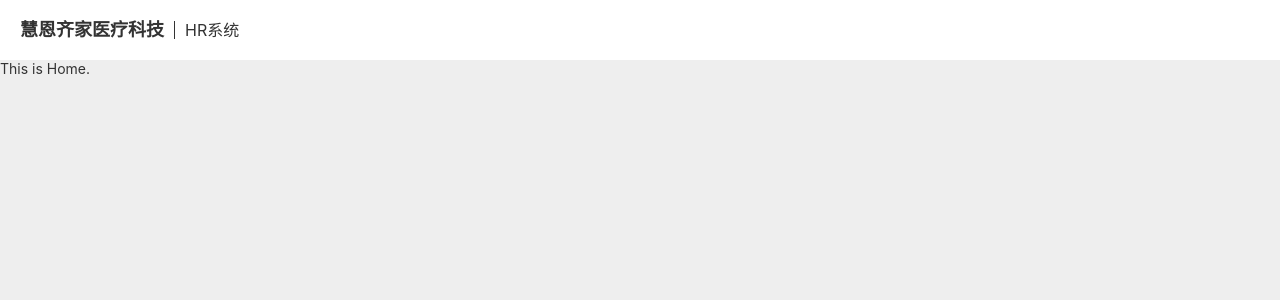
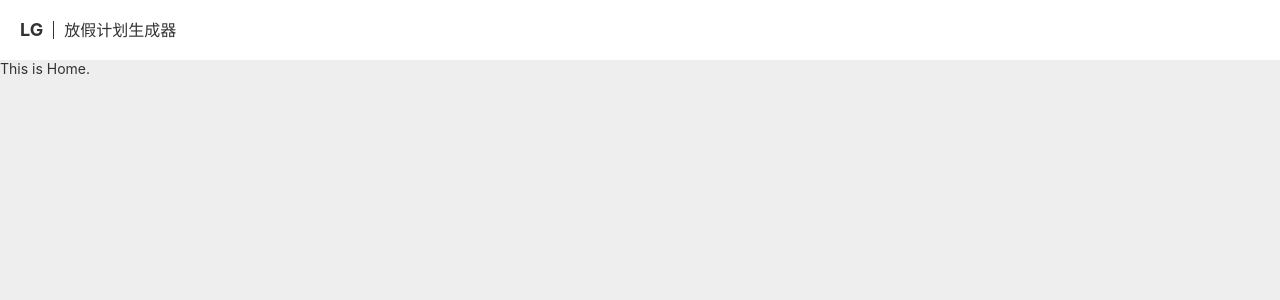
Before and after one commit to NathanCong/lg-hpg, a Vue app: page /home in a window 1280 px wide. Shown: the top 300 px of the page. Built offline with nearby package versions, Linux system fonts and the light colour scheme.

Commit message:
feat: 项目初始化

```diff
--- a/src/layouts/DefaultLayout.vue
+++ b/src/layouts/DefaultLayout.vue
@@ -2,7 +2,7 @@
   <div class="default-layout">
     <!-- 布局顶部导航 -->
     <section class="layout-header">
-      <CommonHeader title="慧恩齐家医疗科技" sub-title="HR系统"></CommonHeader>
+      <CommonHeader title="LG" sub-title="放假计划生成器"></CommonHeader>
     </section>
     <!-- 布局内容主体 -->
     <section class="layout-mainer">
```
